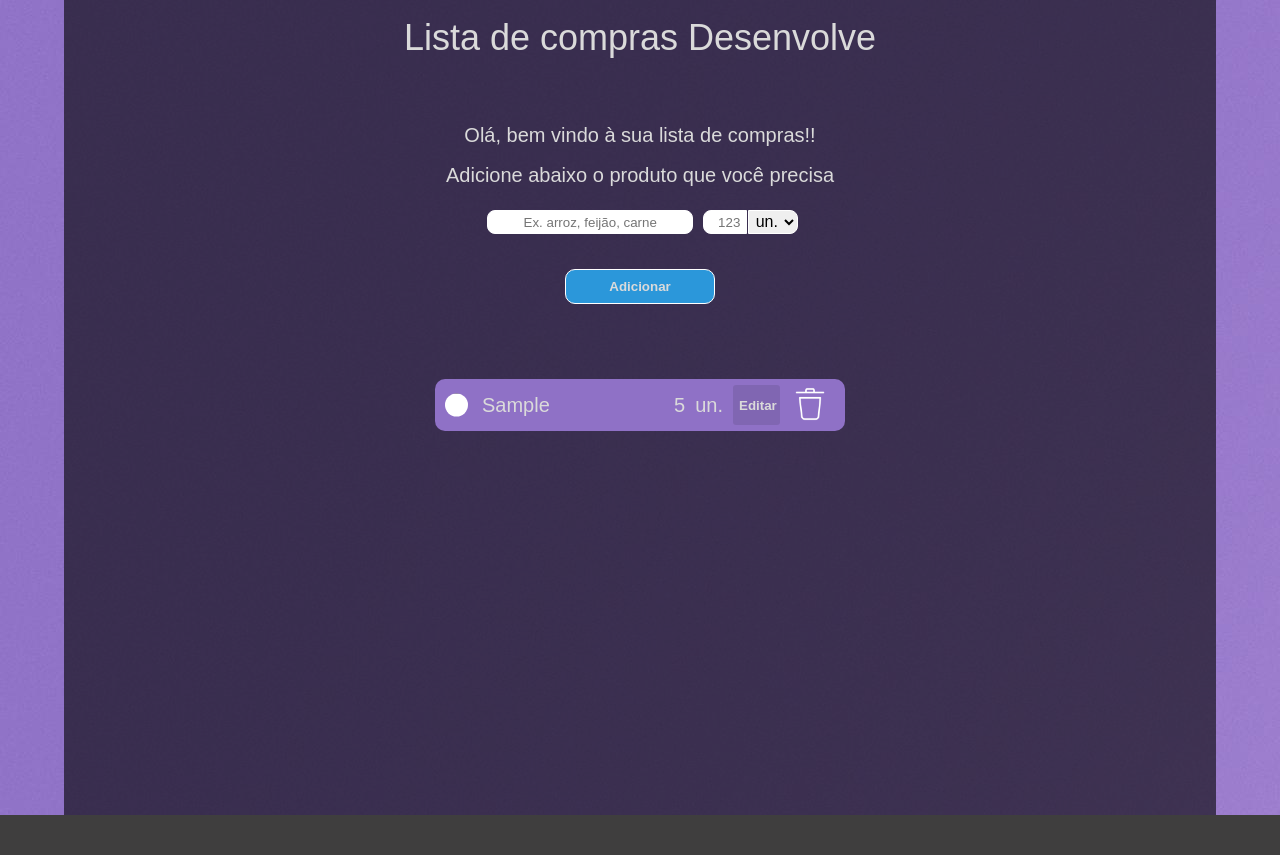
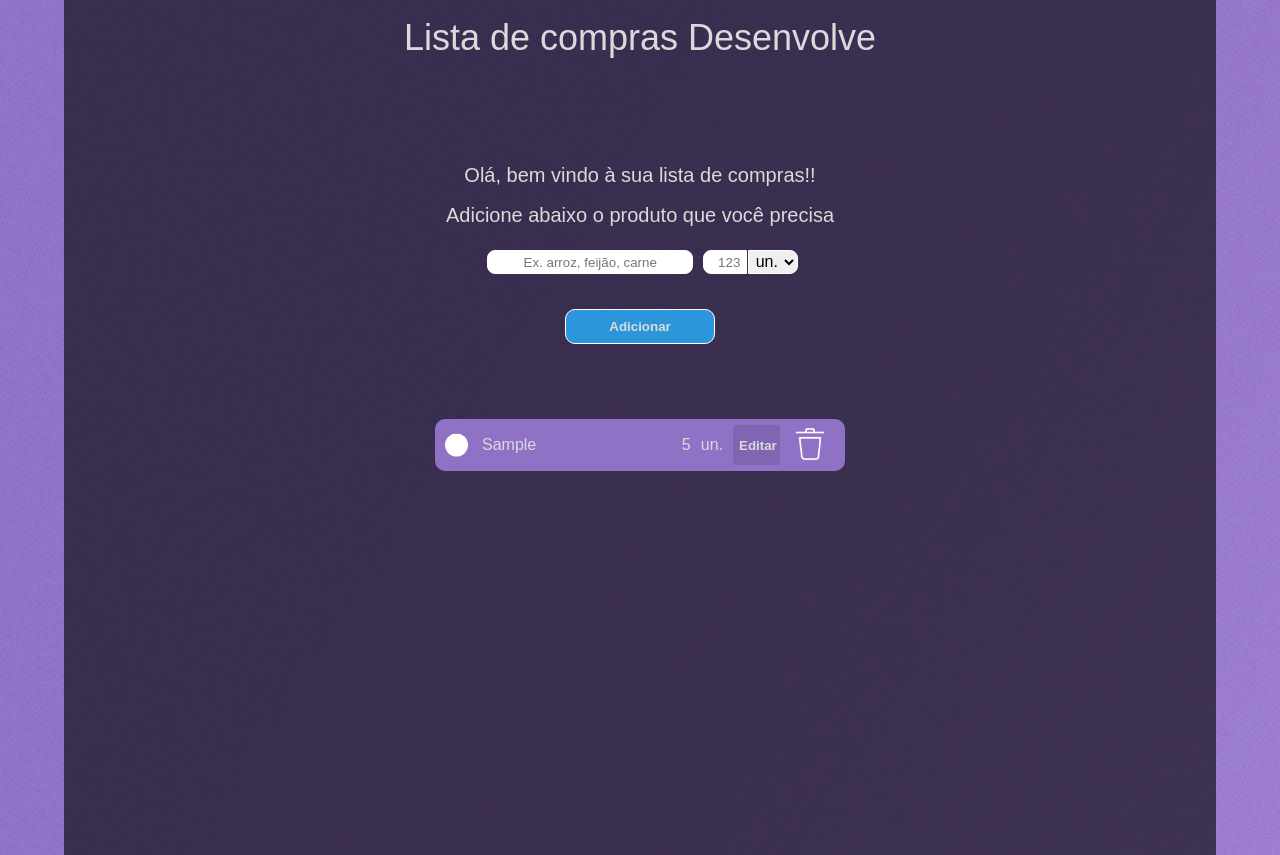
Before and after one commit to Junsonius/Shopping-List, a plain HTML site: page index.html in a window 1280 px wide. Both pictures are taken after typing "Sample", "5" into the empty fields and a click on the button "Adicionar". Before the commit the page ends 815 px from the top, so only its background shows below. Drawn offline with Linux system fonts and the light colour scheme; a web font is replaced by a local one.

Commit message:
atualizacao de arquivos

```diff
--- a/css/style.css
+++ b/css/style.css
@@ -29,7 +29,7 @@ body {
 }
 
 header {
-    height:10vh;
+    height:15vh;
     width: 100vw;
     padding-bottom: 15px;
 }
@@ -138,7 +138,7 @@ select{
 p, li{
 
     color: var(--cor-texto);
-    font-size: 20px;
+    font-size: 16px;
 
 }
 
@@ -154,6 +154,8 @@ li {
     align-self:auto;
     align-items: center;
     justify-content: space-between;
+    word-wrap: break-word;
+    overflow-wrap: break-word;
 
 }
 
@@ -172,8 +174,8 @@ li {
 }
 
 .modify{
-   display: flex;
-   align-items: center;
+    display: flex;
+    align-items: center;
 }
 
 .modify-items {
@@ -219,6 +221,8 @@ li {
 .left-list-content {
     display: flex;
     align-items: center;
+    width: 40%;
+
 }
 
 .right-list-content {
--- a/js/main.js
+++ b/js/main.js
@@ -135,7 +135,6 @@ function modifyItem() {
     } else {
         let id = this.id.replace("confirm-", "")
         let alterList = lista_array.find(value => value.id == id)
-        let idsearch = modify.parentNode
 
         //alteração de quantidade no array
         alterList.qnt = document.getElementById("modify-" + modify.id).value
```
Also changed, not shown: css/reset.css (line endings or trailing spaces), index.html (line endings or trailing spaces).
